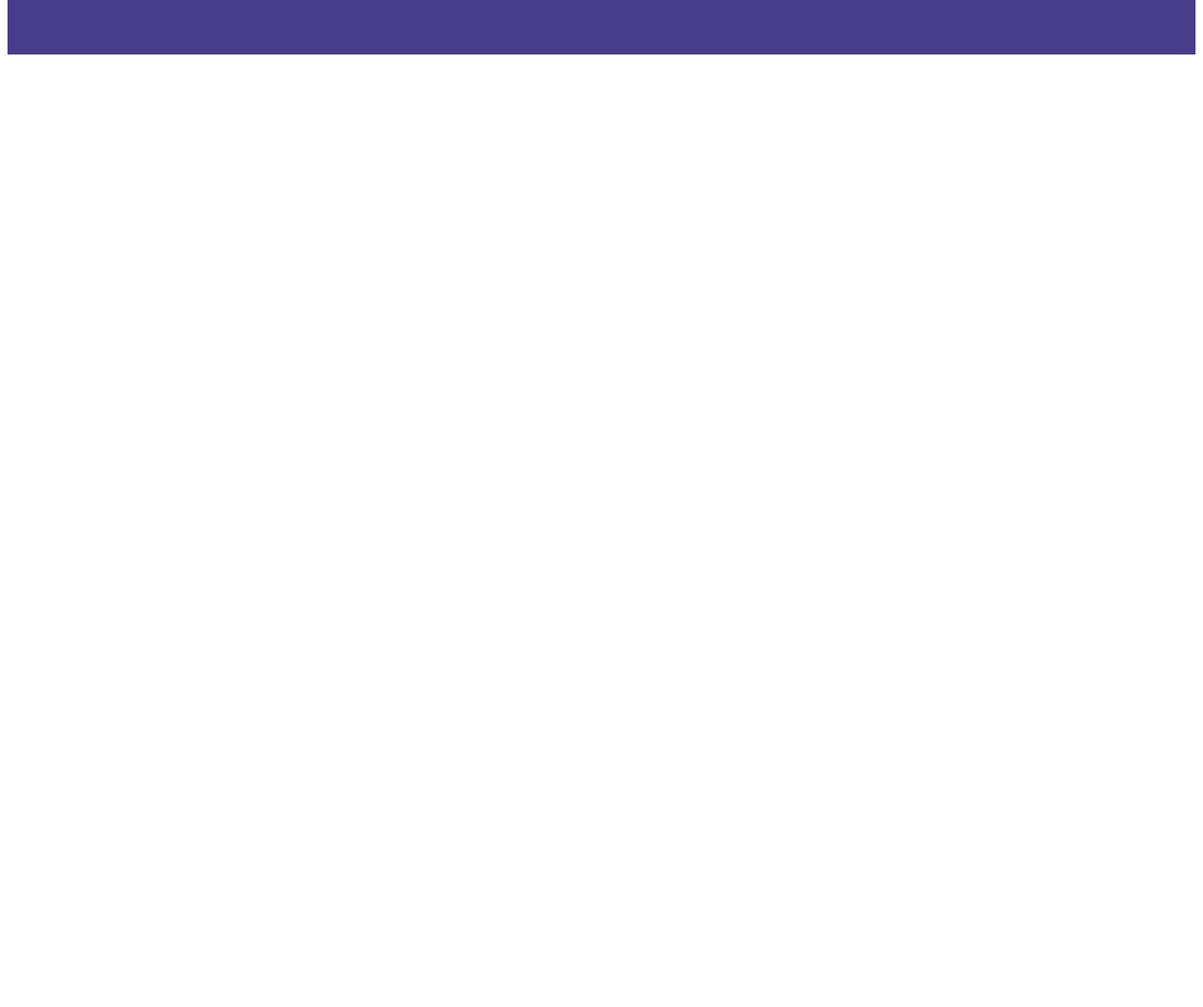
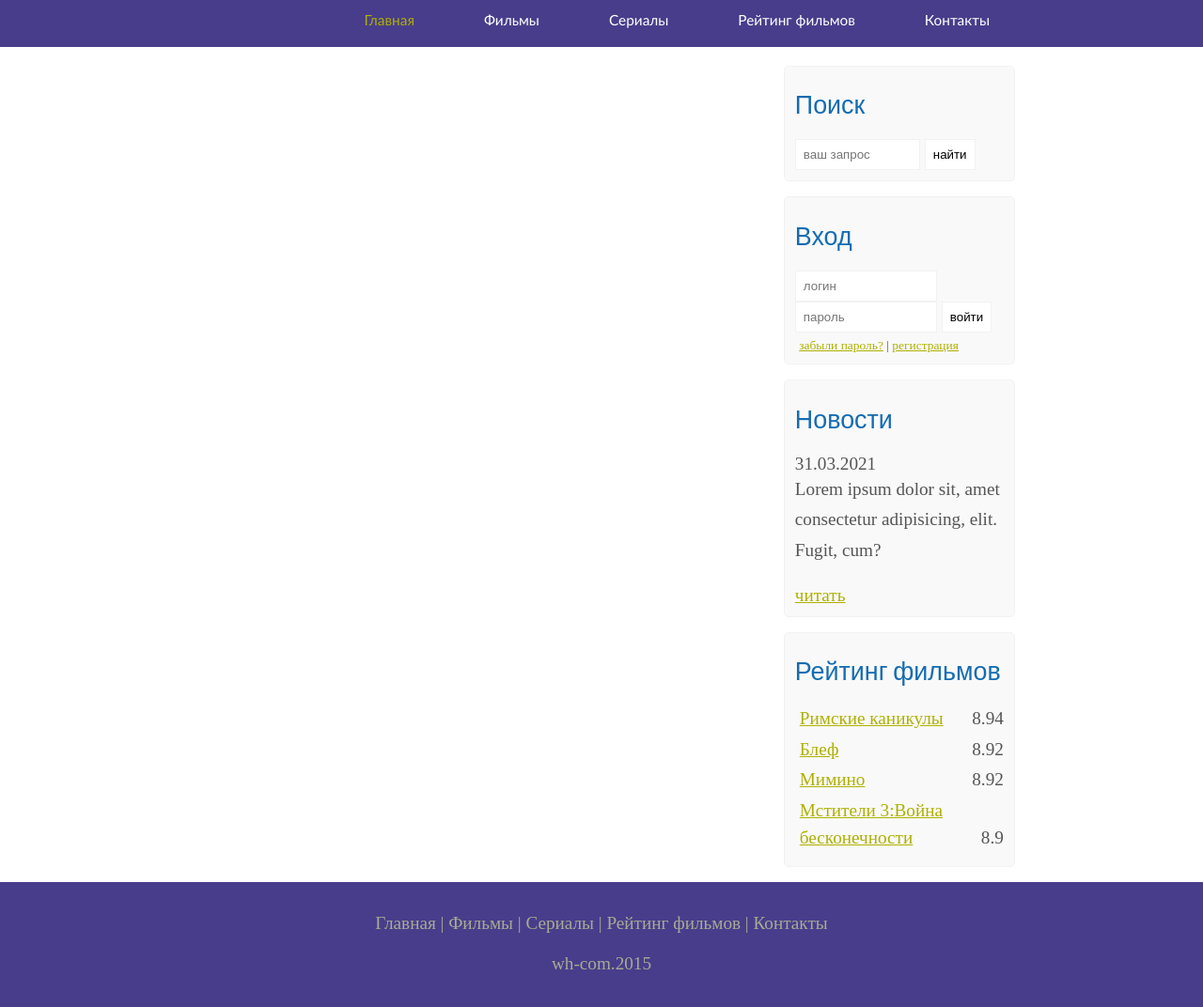
Before and after one commit to Antasnasia/KinoVerse, a plain HTML site: page index.html in a window 1280 px wide. Shown: the part 127-1199 px from the top of the page at 94% size. Before the commit the page ends 800 px from the top, so only its background shows below. Drawn offline with Linux system fonts and the light colour scheme.

Commit message:
layout aside and footer

```diff
--- a/assets/css/style.css
+++ b/assets/css/style.css
@@ -1,3 +1,49 @@
+* {
+margin: 0;
+padding: 0;
+}
+ .field {
+	color: #5d5d5d;
+	width: 60%;
+	padding: 8px;
+}
+body {
+	font-size: 1.2em;
+	background-color: #fff;
+	color: #555;
+}
+p {
+	padding: 0 0 20px 0;
+	line-height: 1.7em;
+
+}
+input, textarea {
+	outline: none;
+	border: none;
+	border: solid 1px #f2f2f2;
+}
+h1, h2 {
+	font: normal 170% 'century gothic', arial;
+	margin: 0 0 15px 0;
+	padding: 15px 0 5px 0;
+	color: #000;
+}
+h2 {
+	font-size: 140%;
+}
+a, a:hover {
+	outline: none;
+	text-decoration: underline;
+	color: #aeb002;
+}
+ul {
+	margin: 2px 0 22px 17px;
+}
+ul li {
+	margin: 0 0 6px 0;
+	padding: 0 0 4px 5px;
+	line-height: 1.5em;
+}
 .header {
 	background-color: darkslateblue;
 	height: 177px;
@@ -29,3 +75,98 @@
 	padding: 4px 0 0 0;
 	color: #999;
 }
+.menubar {
+	width: 900px;
+	height: 46px;
+
+}
+ul.menu {
+	float: right;
+}
+ul.menu li {
+	float: left;
+	padding: 0 0 0 9px;
+	list-style: none;
+	margin: 1px 2px 0 0;
+}
+ul.menu li a {
+	font: normal 100% 'trebuchet ms', sans-serif;
+	display: block;
+	height: 20px;
+	padding: 6px 35px 5px 28px;
+	color: #fff;
+	text-decoration: none;
+}
+ul.menu li.selected a {
+	color:  #aeb002;
+
+}
+ul.menu li a:hover {
+	color: #e4ec04;
+}
+.site_content {
+width: 880px;
+overflow: hidden;
+margin: 20px auto 0 auto;
+background-color: white;
+}
+.sidebar_container {
+float: right;
+width: 224px;
+}
+.sidebar {
+	float: right;
+	width: 222px;
+	padding: 5%;
+	margin: 0 0 16px 0;
+	border: solid 1px #f2f2f2;
+	border-radius: 5px;
+	background-color: #f9f9f9;
+}
+.btn {
+	padding: 8px;
+	background-color: white;
+	cursor: pointer;
+}
+.sidebar h2 {
+	color: #136cb2;
+}
+.labels {
+	font-size: 0.7em;
+	margin-top: 3%;
+	margin-left: 2%;
+
+}
+.sidebar ul {
+	margin: 0;
+
+}
+.sidebar ul li {
+	list-style-type: none;
+	margin: 0 0 0 0;
+}
+.sidebar .rating_sidebar {
+	float: right;
+}
+.footer {
+	width: 100%;
+	height: 100px;
+	padding: 28px 0 5px 0;
+	text-align: center;
+	background-color: darkslateblue;
+	color: #a8aa94;
+	margin-left: 0px;
+	margin-right: 0px;
+	min-width: 900px;
+}
+.footer a {
+	color: #a8aa94;
+	text-decoration: none;
+}
+.footer a:hover {
+	color:  #fff;
+	text-decoration: none;
+}
+.footer p {
+	padding: 0 0 10px 0;
+}
--- a/index.html
+++ b/index.html
@@ -18,10 +18,63 @@
                     <h2>Вселенная фильмов на любой вкус!</h2>
                 </div>
             </div>
-
+            <div class="menubar">
+                <ul class="menu">
+                    <li class="selected"><a href="#">Главная</a></li>
+                    <li><a href="#">Фильмы</a></li>
+                    <li><a href="#">Сериалы</a></li>
+                    <li><a href="#">Рейтинг фильмов</a></li>
+                    <li><a href="#">Контакты</a></li>
+                </ul>
+            </div>
         </div>
-
-
+        <div class="site_content">
+            <div class="sidebar_container">
+                <div class="sidebar">
+                    <h2>Поиск</h2>
+                    <form method="post" action="#" id="search_form" >
+                        <input type="search" name="search_field" class="field" placeholder="ваш запрос" />
+                        <input type="submit" class="btn" value="найти" />
+                    </form>
+                </div>
+                <div class="sidebar">
+                    <h2>Вход</h2>
+                    <form method="post" action="#" id="login">
+                        <input type="text" name="login_field" class="field" placeholder="логин" />
+                        <input type="password" name="password-field" class="field" placeholder="пароль" />
+                        <input type="submit" class="btn" value="войти" />
+                        <div class="labels">
+                            <span><a href="#">забыли пароль?</a></span> | <span><a href="#">регистрация</a></span>
+                         </div>
+                    </form>
+                </div>
+                <div class="sidebar">
+                    <h2>Новости</h2>
+                    <span>31.03.2021</span>
+                    <p>Lorem ipsum dolor sit, amet consectetur adipisicing, elit. Fugit, cum?</p>
+                    <a href="#">читать</a>
+                </div>
+                <div class="sidebar">
+                    <h2>Рейтинг фильмов</h2>
+                    <ul>
+                        <li><a href="#">Римские каникулы</a> <span class="rating_sidebar">8.94</span></li>
+                        <li><a href="#">Блеф</a> <span class="rating_sidebar">8.92</span></li>
+                        <li><a href="#">Мимино</a> <span class="rating_sidebar">8.92</span></li>
+                        <li><a href="#">Мстители 3:Война бесконечности</a> <span class="rating_sidebar">8.9</span></li>
+                    </ul>
+                </div>
+            </div>
+        </div>
+        <div class="footer">
+            <p>
+                <a href="#">Главная</a> |
+                 <a href="#">Фильмы</a> |
+                <a href="#">Сериалы</a> |
+                <a href="#">Рейтинг фильмов</a> |
+                <a href="#">Контакты</a>
+            </p>
+            <p>wh-com.2015</p>
+        </div>
    </div>
 </body>
 </html>
```
Also changed, not shown: assets/img/breakingbad.png (added), assets/img/cloud.png (added), assets/img/dead.png (added), assets/img/inter.png (added), assets/img/matrix.png (added), assets/img/max.png (added), assets/img/poster-10-negrityat.jpg (added), assets/img/poster-avengers3.jpg (added), assets/img/poster-blef.jpg (added), assets/img/poster-mimino.jpg (added), assets/img/poster-roman-holiday.jpg (added), assets/img/silicon.png (added), assets/img/xfiles.png (added).
